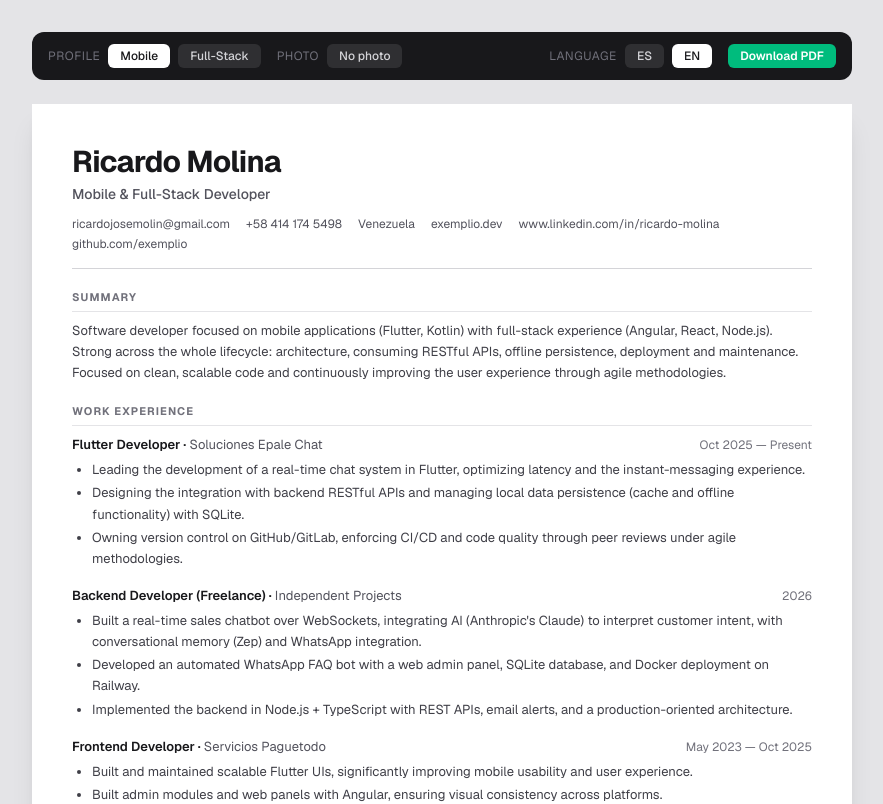
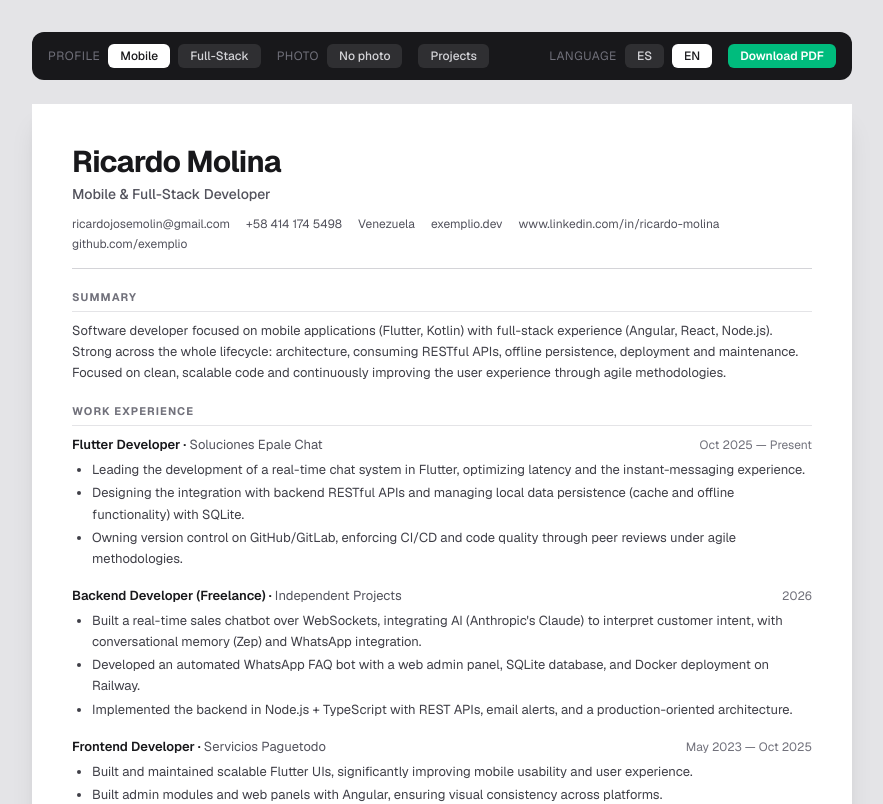
Before and after one commit to exemplio/portfolio-ricardo, a Next.js app: page /cv in a window 1280 px wide. Shown: the top 804 px of the page, without its empty margins (198-1081 px from the left). Built offline with nearby package versions, Linux system fonts and the light colour scheme.

Commit message:
Add project toggle feature to CV page and display project details

```diff
--- a/src/app/cv/page.tsx
+++ b/src/app/cv/page.tsx
@@ -20,6 +20,7 @@ export default function CvPage() {
   const { t, locale, setLocale } = useI18n();
   const [variant, setVariant] = useState<CvVariant>("mobile");
   const [withPhoto, setWithPhoto] = useState(false);
+  const [withProjects, setWithProjects] = useState(false);
   const L = cvLabels[locale];
 
   const orderedSkills = cvSkillOrder[variant]
@@ -64,6 +65,17 @@ export default function CvPage() {
             }`}
           >
             {withPhoto ? L.photoOn : L.photoOff}
+          </button>
+          <button
+            type="button"
+            onClick={() => setWithProjects((p) => !p)}
+            className={`ml-2 rounded-md px-3 py-1 text-xs font-medium transition-colors ${
+              withProjects
+                ? "bg-white text-zinc-900"
+                : "bg-white/10 text-zinc-300 hover:bg-white/20"
+            }`}
+          >
+            {L.projects}
           </button>
         </div>
 
@@ -154,6 +166,7 @@ export default function CvPage() {
           </div>
         </Section>
 
+        {withProjects && (
           <Section title={L.projects}>
             <div className="space-y-2.5">
               {t.projects.items.map((p, i) => (
@@ -172,6 +185,7 @@ export default function CvPage() {
               ))}
             </div>
           </Section>
+        )}
 
         <Section title={L.education}>
           {cvEducation[locale].map((e, i) => (
```
Lines whose indentation alone changed are shown as unchanged.
